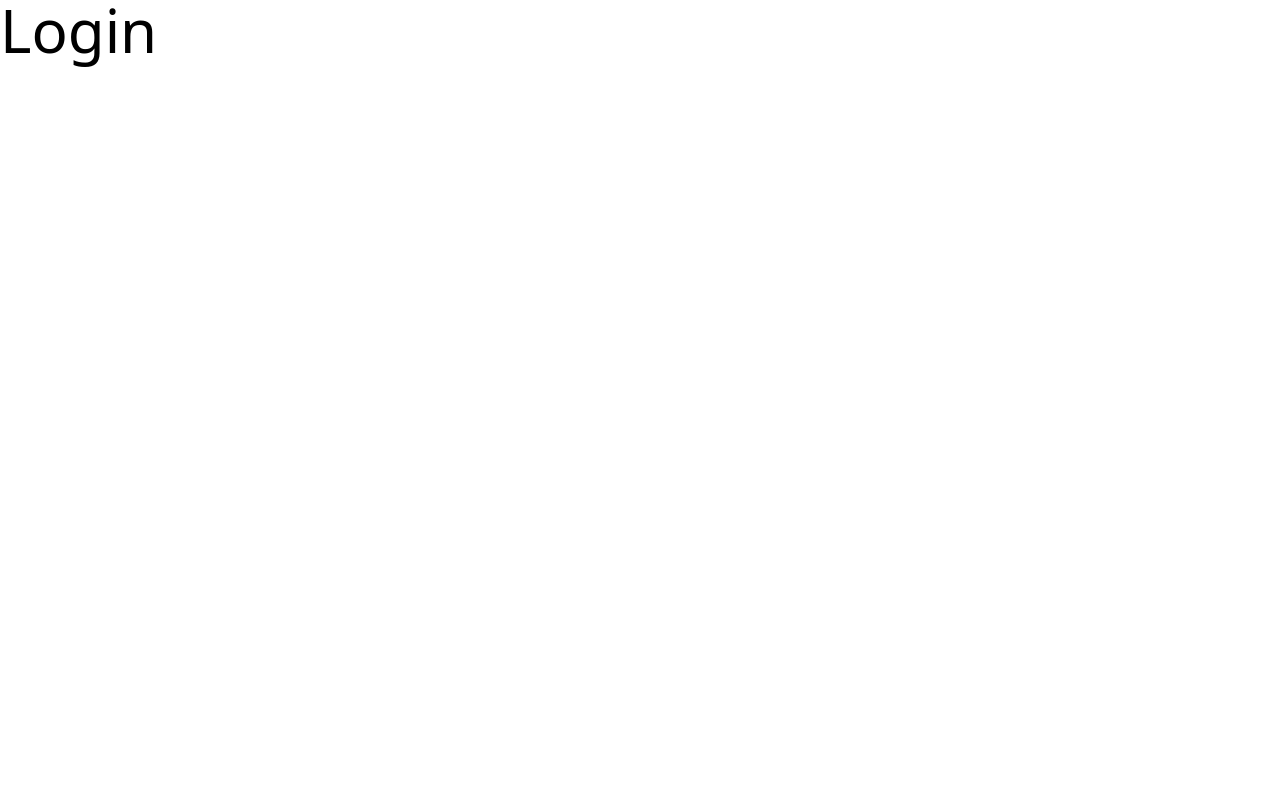
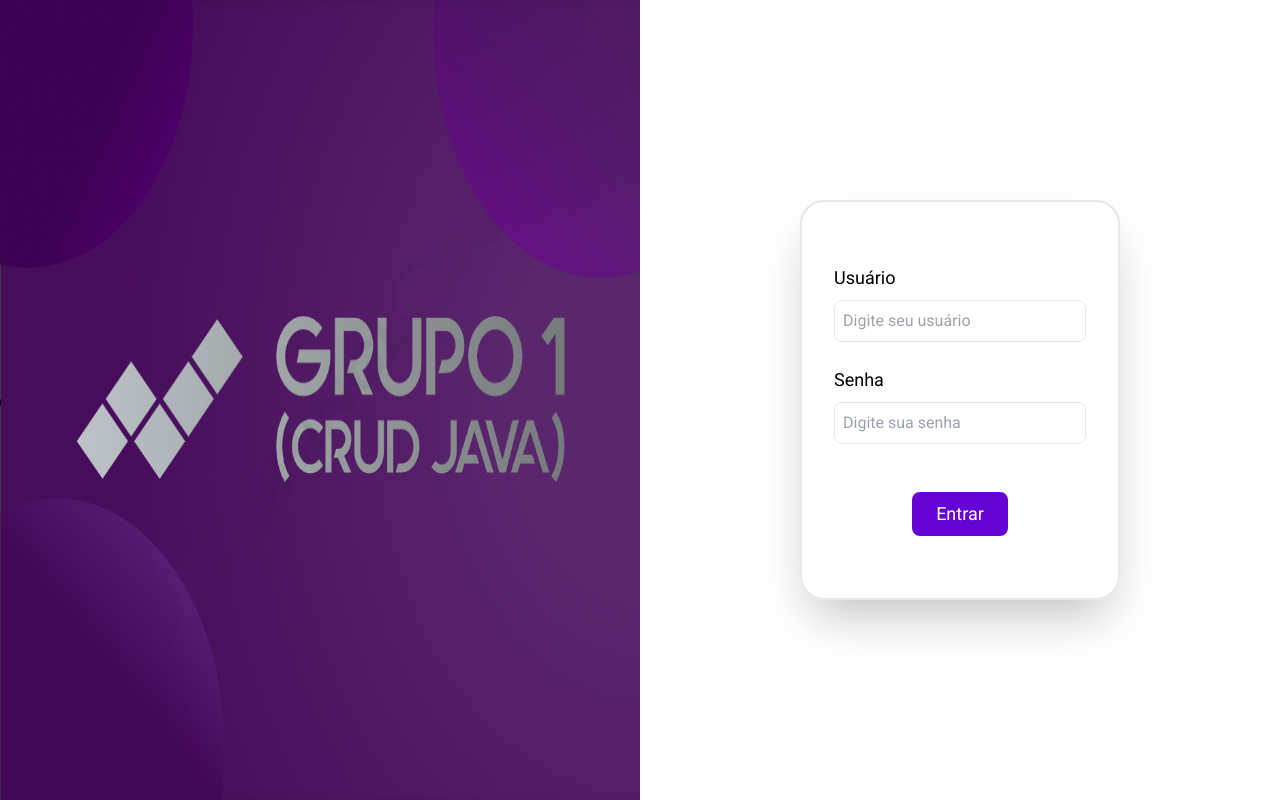
Before and after one commit to AntonyBresolin/esfera_pro_spring_boot_ReactJSX, a React (Vite) app in the folder Java-CRUD-Front/: page /login in a window 1280 px wide. Built offline with nearby package versions, Linux system fonts and the light colour scheme.

Commit message:
Create Login Layout

```diff
--- a/Java-CRUD-Front/src/Pages/Clients.jsx
+++ b/Java-CRUD-Front/src/Pages/Clients.jsx
@@ -256,7 +256,7 @@ function ClientsFields ({client}) {
           <label className="text-gray-900 font-medium">E-mail</label>
           <input
           className="text-gray-600 mt-2 py-1.5 px-2 block w-11/12 rounded-md border border-gray-300 shadow focus:border-purple-contrast focus:text-gray-800"
-          type="text"
+          type="email"
           // defaultValue={}
           name="email"
           required
@@ -350,7 +350,7 @@ function ClientsFields ({client}) {
             <label className="text-gray-900 font-medium">Número</label>
             <input
             className="w-5/6 text-gray-600 mt-2 py-1.5 px-2 block rounded-md border border-gray-300 shadow focus:border-purple-contrast focus:text-gray-800"
-            type="text"
+            type="number"
             // defaultValue={}
             name="number"
             required
--- a/Java-CRUD-Front/src/Pages/Login.jsx
+++ b/Java-CRUD-Front/src/Pages/Login.jsx
@@ -1,5 +1,36 @@
 export const Login = () => {
     return (
-        <h1 className="text-6xl">Login</h1>
+        <div className="h-screen w-screen grid grid-cols-2 grid-rows-1 font-body">
+            <div className="">
+                <img className="h-full w-full" src="/assets/LoginPage-BG.png" alt="Login BG" />
+            </div>
+            <div className="h-full w-full flex justify-center items-center">
+                <form className="w-3/6 h-3/6 border-2 rounded-3xl shadow-2xl flex flex-col justify-center">
+                   <div className="flex flex-col space-y-2 mb-6 px-8">
+                        <label className="text-lg">
+                            Usuário
+                        </label>
+                        <input className="rounded-lg border p-2 hover:border-gray-600 "
+                        type="text"
+                        placeholder={"Digite seu usuário"}
+                        />
+                   </div>
+                   <div className="flex flex-col space-y-2 mb-12 px-8">
+                        <label className="text-lg">
+                            Senha
+                        </label>
+                        <input className="rounded-lg border p-2 hover:border-gray-600 "
+                        type="password"
+                        placeholder={"Digite sua senha"}
+                        />
+                    </div>
+                    <div className="flex align-center justify-center">
+                        <button className="text-lg text-white bg-purple-highlight px-6 py-2 rounded-lg  hover:text-amber hover:scale-105 transition ease-in-out duration-200">
+                            Entrar
+                        </button>
+                    </div>
+                </form>
+            </div>
+        </div>
     )
 }
--- a/Java-CRUD-Front/src/ProtectedRoutes.jsx
+++ b/Java-CRUD-Front/src/ProtectedRoutes.jsx
@@ -12,7 +12,9 @@ const useAuth = () => {
 export const ProtectedRoutes = () => {
     const location = useLocation();
     const isAuth = useAuth();
-    return (
+    return isAuth ? (
         <Outlet />
-    )
+    ) : (
+        <Navigate to="/login" replace state={{ from: location }} />
+    );
 };
```
Also changed, not shown: Java-CRUD-Front/public/assets/LoginPage-BG.png (added).
